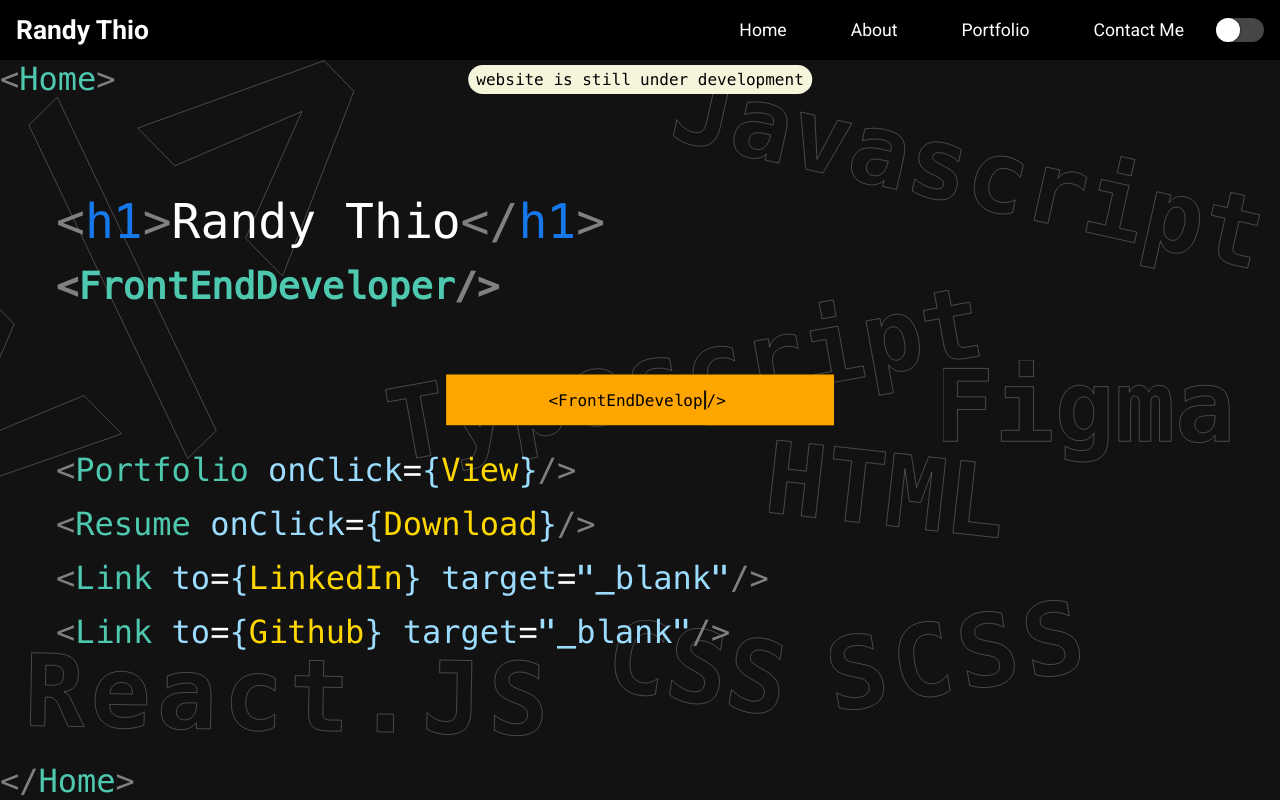
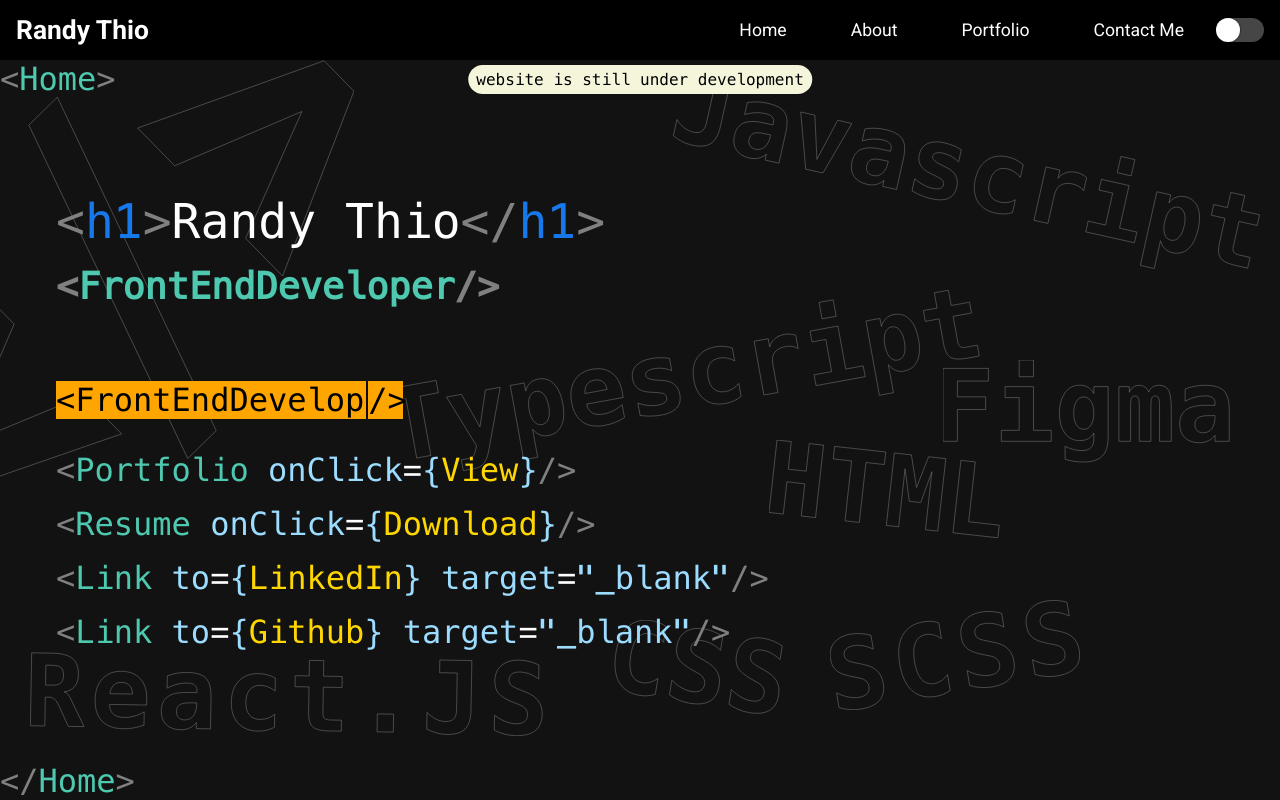
Before and after one commit to RandyMThio40/RandyMThio40.github.io, a React (Create React App) app: page / in a window 1280 px wide. Built offline with nearby package versions, Linux system fonts and the light colour scheme; no server answers.

Commit message:
testing new type writing animation

```diff
--- a/src/Home/Home.css
+++ b/src/Home/Home.css
@@ -703,14 +703,18 @@
 }
 
 .testing-container{
-
+    display: flex;
     position: fixed;
     top:50%;
-    left:50%;
-    transform:translate(-50%,-50%);
+    transform:translate(0%,-50%);
     z-index:10;
-    padding: 1rem 7rem;
     background-color:orange;
+    font-size:2rem;
+}
+.testing-container::before{
+    /* display: inline; */
+    content:"<";
+    opacity: 0;
 }
 
 .testing{
@@ -718,7 +722,6 @@
     /* top:50%;
     left:50%; */
     color:black;
-    font-size:1rem;
     /* background-color:grey; */
     /* transform:translate(-50%,-50%); */
     width:max-content;
--- a/src/Home/Home.js
+++ b/src/Home/Home.js
@@ -116,7 +116,7 @@ export default function Home(){
     return(
         <main className={`home-page-container ${(theme === "dark") ? "dark" : ""}`}>
             <div className="notification"> website is still under development </div>
-            <div className="testing-container">
+            <div className="testing-container indent">
                 <div className="testing">
                     <span className="testword"><span className="test-in"><div className="tets"/></span></span>
                 </div>
```
